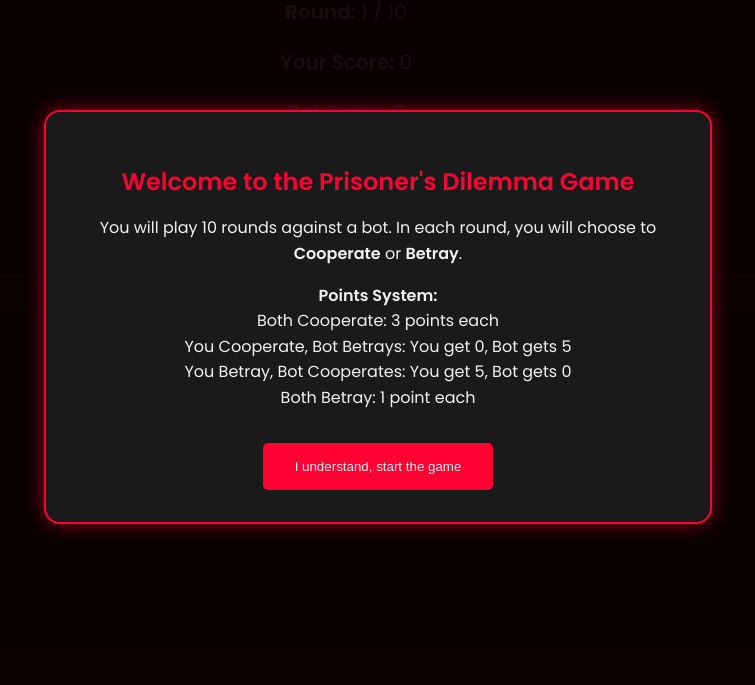
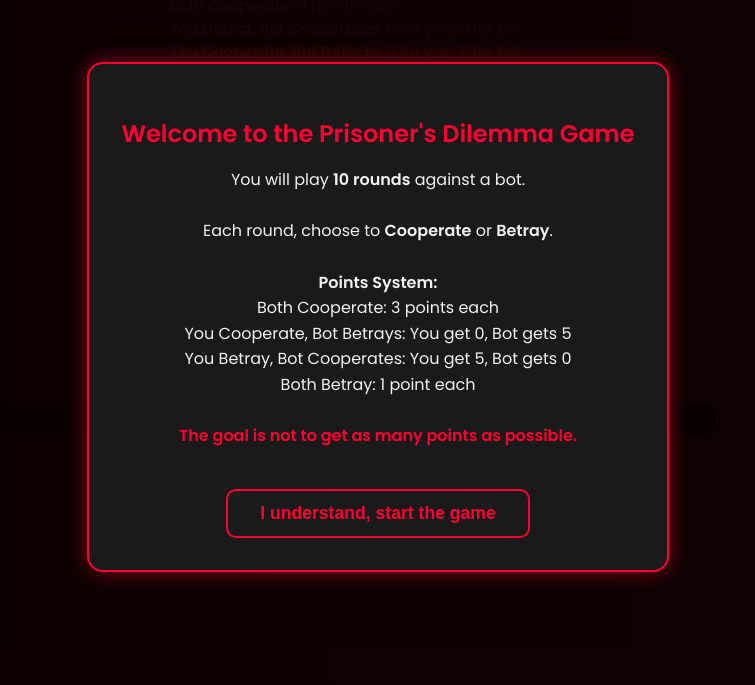
Before and after one commit to Guuenter/prisonersdillemar, a plain HTML site: page index.html in a window 1280 px wide. Shown: the part 115-800 px from the top of the page, without its empty margins (294-1049 px from the left). Drawn offline with Linux system fonts and the light colour scheme; a script that the page names is missing.

Commit message:
Update index.html

```diff
--- a/index.html
+++ b/index.html
@@ -8,69 +8,105 @@
   <script src="https://cdn.jsdelivr.net/npm/xlsx@0.18.5/dist/xlsx.full.min.js"></script>
   <style>
     body {
-      font-family: 'Poppins', sans-serif;
       margin: 0;
       padding: 0;
-      background-color: #121212;
+      font-family: 'Poppins', sans-serif;
+      background: linear-gradient(to right, #3a0f0f, #5b1e1e, #702d2d);
       color: #f1f1f1;
+      display: flex;
+      flex-direction: column;
+      align-items: center;
+      padding: 2rem;
+    }
+
+    h1 {
+      color: #ff3b3b;
+      margin-bottom: 0.5rem;
+    }
+
+    ul {
+      list-style: none;
+      padding: 0;
+      margin-top: 0;
+      margin-bottom: 2rem;
+      font-size: 0.95rem;
+      color: #ff6666;
+    }
+
+    .scoreboard {
+      background: #1a1a1a;
+      padding: 1rem 2rem;
+      border-radius: 12px;
+      box-shadow: 0 0 10px #ff3b3b80;
+      margin-bottom: 2rem;
       text-align: center;
     }
 
-    h1 {
-      color: #ff0033;
-      margin-top: 2rem;
+    .buttons {
+      display: flex;
+      gap: 2rem;
+      margin-bottom: 2rem;
     }
 
-    .scoreboard {
-      font-size: 1.25rem;
-      margin-top: 2rem;
+    button {
+      background: transparent;
+      border: 2px solid #ff3b3b;
+      color: #ff3b3b;
+      font-size: 1.1rem;
+      font-weight: 600;
+      padding: 0.75rem 2rem;
+      border-radius: 10px;
+      cursor: pointer;
+      transition: all 0.3s ease;
     }
 
-    .buttons {
-      margin-top: 2rem;
-    }
-
-    .buttons button {
-      background-color: #ff0033;
-      color: #f1f1f1;
-      border: none;
-      border-radius: 5px;
-      padding: 1rem 2rem;
-      margin: 1rem;
-      cursor: pointer;
-      font-size: 1rem;
-      transition: background-color 0.3s;
-    }
-
-    .buttons button:hover {
-      background-color: #e60029;
+    button:hover {
+      background: #ff3b3b;
+      color: #000;
+      transform: scale(1.05);
+      box-shadow: 0 0 12px #ff3b3ba0;
     }
 
     .log {
-      margin-top: 2rem;
+      background: #121212;
+      border-left: 4px solid #ff3b3b;
       padding: 1rem;
-      max-height: 300px;
-      overflow-y: auto;
-      background-color: #1a1a1a;
-      border-radius: 10px;
-      border: 1px solid #ff0033;
+      width: 100%;
+      max-width: 700px;
+      border-radius: 8px;
+      box-shadow: 0 0 10px #00000050 inset;
+      font-size: 0.95rem;
     }
 
-    .overlay {
+    .log strong {
+      color: #ff3b3b;
+    }
+
+    @media (max-width: 600px) {
+      .buttons {
+        flex-direction: column;
+        gap: 1rem;
+      }
+
+      button {
+        width: 100%;
+      }
+    }
+  </style>
+</head>
+<body>
+  <div id="overlay" style="
     position: fixed;
-      top: 0;
-      left: 0;
-      width: 100vw;
-      height: 100vh;
+    top: 0; left: 0;
+    width: 100vw; height: 100vh;
     background: rgba(10,0,0,0.95);
     z-index: 1000;
     display: flex;
     justify-content: center;
     align-items: center;
     padding: 2rem;
-    }
-
-    .overlay-content {
+  ">
+    <div style="
       max-width: 600px;
       background: #1a1a1a;
       border: 2px solid #ff0033;
@@ -78,46 +114,43 @@
       padding: 2rem;
       text-align: center;
       box-shadow: 0 0 20px #ff003380;
-    }
-
-    .overlay h2 {
+      font-family: 'Poppins', sans-serif;
+    ">
+      <h2 style="color: #ff0033; margin-bottom: 1rem;">Welcome to the Prisoner's Dilemma Game</h2>
+      <p style="color: #f1f1f1; font-size: 1rem; line-height: 1.6;">
+        You will play <strong>10 rounds</strong> against a bot.<br><br>
+        Each round, choose to <strong>Cooperate</strong> or <strong>Betray</strong>.<br><br>
+        <strong>Points System:</strong><br>
+        Both Cooperate: 3 points each<br>
+        You Cooperate, Bot Betrays: You get 0, Bot gets 5<br>
+        You Betray, Bot Cooperates: You get 5, Bot gets 0<br>
+        Both Betray: 1 point each<br><br>
+        <strong style="color: #ff0033;">The goal is not to get as many points as possible.</strong>
+      </p>
+      <button onclick="startGame()" style="
+        margin-top: 1.5rem;
+        background: transparent;
+        border: 2px solid #ff0033;
         color: #ff0033;
-      margin-bottom: 1rem;
-    }
-
-    .overlay p {
-      color: #f1f1f1;
-      font-size: 1rem;
-      line-height: 1.6;
-    }
-
-    .overlay button {
-      background-color: #ff0033;
-      color: #f1f1f1;
-      border: none;
-      border-radius: 5px;
-      padding: 1rem 2rem;
-      margin-top: 1rem;
+        font-size: 1.1rem;
+        font-weight: 600;
+        padding: 0.75rem 2rem;
+        border-radius: 10px;
         cursor: pointer;
-    }
-
-    .overlay button:hover {
-      background-color: #e60029;
-    }
-
-  </style>
-</head>
-<body>
-  <div id="overlay" class="overlay">
-    <div class="overlay-content">
-      <h2>Welcome to the Prisoner's Dilemma Game</h2>
-      <p>You will play 10 rounds against a bot. In each round, you will choose to <strong>Cooperate</strong> or <strong>Betray</strong>.</p>
-      <p><strong>Points System:</strong><br>Both Cooperate: 3 points each<br>You Cooperate, Bot Betrays: You get 0, Bot gets 5<br>You Betray, Bot Cooperates: You get 5, Bot gets 0<br>Both Betray: 1 point each</p>
-      <button onclick="startGame()">I understand, start the game</button>
+        transition: all 0.3s ease;
+      " onmouseover="this.style.background='#ff0033';this.style.color='#000'" onmouseout="this.style.background='transparent';this.style.color='#ff0033'">
+        I understand, start the game
+      </button>
     </div>
   </div>
 
   <h1>Prisoner's Dilemma</h1>
+  <ul>
+    <li><strong>Both Cooperate</strong>: 3 points each</li>
+    <li><strong>You Defect, Bot Cooperates</strong>: 5 for you, 0 for bot</li>
+    <li><strong>You Cooperate, Bot Defects</strong>: 0 for you, 5 for bot</li>
+    <li><strong>Both Defect</strong>: 1 point each</li>
+  </ul>
 
   <div class="scoreboard">
     <p><strong>Round:</strong> <span id="round">1</span> / 10</p>
@@ -143,10 +176,7 @@
     }
 
     function playRound(playerChoice) {
-      if (round > 10) {
-        endGame();
-        return;
-      }
+      if (round > 10) return;
 
       const botChoice = Math.random() < 0.5 ? 'cooperate' : 'defect';
       let pPoints = 0, bPoints = 0;
@@ -168,28 +198,34 @@
       document.getElementById('playerScore').textContent = playerScore;
       document.getElementById('botScore').textContent = botScore;
 
-      const logEntry = `Round ${round}: You chose <strong>${playerChoice}</strong>, Bot chose <strong>${botChoice}</strong>. You: +${pPoints}, Bot: +${bPoints}`;
+      const logEntry = Round ${round}: You chose <strong>${playerChoice}</strong>, Bot chose <strong>${botChoice}</strong>. You: +${pPoints}, Bot: +${bPoints};
       history.push(logEntry);
       document.getElementById('log').innerHTML = history.join('<br>');
 
       round++;
     }
-
  function endGame() {
+  // Display the game over overlay with scores
   document.getElementById("overlay").style.display = "flex";
-      document.getElementById("overlay").innerHTML = `
-        <div class="overlay-content">
-          <h2>Game Over</h2>
-          <p>Your final score: <strong>${playerScore}</strong><br>The game is over. Thank you for your participation!</p>
-          <button onclick="downloadExcel()">Download your results</button>
+  document.getElementById("overlay").innerHTML =
+    <div style="max-width: 600px; background: #1a1a1a; border: 2px solid #ff0033; border-radius: 16px; padding: 2rem; text-align: center; box-shadow: 0 0 20px #ff003380; font-family: 'Poppins', sans-serif;">
+      <h2 style="color: #ff0033; margin-bottom: 1rem;">Game Over</h2>
+      <p style="color: #f1f1f1; font-size: 1rem; line-height: 1.6;">
+        Your final score: <strong>${playerScore}</strong><br>
+        The game is over. Thank you for your participation!
+      </p>
+      <button onclick="downloadExcel()" style="margin-top: 1.5rem; background: transparent; border: 2px solid #ff0033; color: #ff0033; font-size: 1.1rem; font-weight: 600; padding: 0.75rem 2rem; border-radius: 10px; cursor: pointer; transition: all 0.3s ease;">
+        Download your results
+      </button>
     </div>
-      `;
+  ;
 }
 
 function downloadExcel() {
+  // Prepare the data for the Excel file
   const now = new Date();
-      const programColorCode = '#3a0f0f';
-      const programColorWords = 'Dark Red Gradient';
+  const programColorCode = '#3a0f0f'; // Color in hex
+  const programColorWords = 'Dark Red Gradient'; // Color description in words
 
   const data = [
     ["Date", "Time", "Program Color Code", "Program Color", "Round 1", "Round 2", "Round 3", "Round 4", "Round 5", "Round 6", "Round 7", "Round 8", "Round 9", "Round 10", "Cooperation Rate (%)", "Total Player Score", "Total Bot Score"],
@@ -199,15 +235,24 @@
       programColorCode,
       programColorWords,
       ...history.map(entry => entry.includes("cooperate") ? "0" : "1"),
+      (history.filter(entry => entry.includes("cooperate")).length / 10 * 100).toFixed(2),
       playerScore,
       botScore
     ]
   ];
 
+  // Create a new workbook and sheet with the data
   const ws = XLSX.utils.aoa_to_sheet(data);
   const wb = XLSX.utils.book_new();
   XLSX.utils.book_append_sheet(wb, ws, "Results");
-      XLSX.writeFile(wb, "PrisonersDilemmaResults.xlsx");
+
+  // Trigger download of the Excel file
+  XLSX.writeFile(wb, "prisoners_dilemma_results.xlsx");
+}
+
+// Trigger end game after round 10
+if (round > 10) {
+  endGame();
 }
  </script>
 </body>
```
Lines whose indentation alone changed are shown as unchanged.
